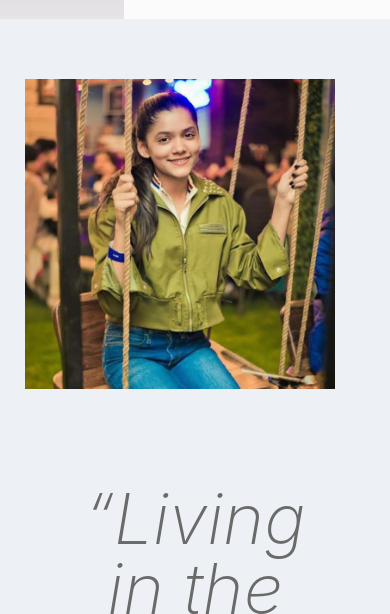
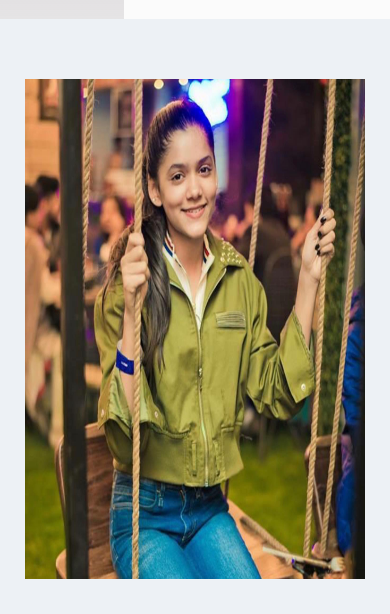
Before and after one commit to saurav0915/suhani-memorial-trust, a plain HTML site: page index.html in a window 390 px wide. Shown: the part 387-1001 px from the top of the page. Drawn offline with Linux system fonts and the light colour scheme.

Commit message:
change suhani pich heigh

```diff
--- a/assets/css/style.css
+++ b/assets/css/style.css
@@ -860,8 +860,6 @@ blockquote p::after {
 
 /* 310 px */
 
-@media screen and (max-width: 414px) {
-     .img-height {
-      height:310px;
-     }
-}
+.img-height {
+  height:500px;
+ }
```
